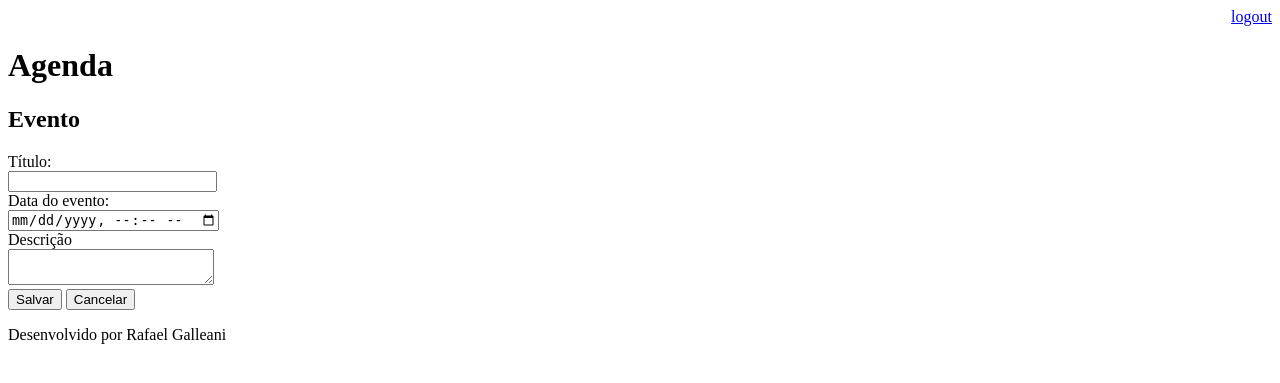
After one commit to alissoncavalcanticma/dev_django, a Django app: page /agenda/evento in a window 1280 px wide. The commit adds this page. Shown: the top 383 px of the page. Run offline with Django 3.2, Linux system fonts and the light colour scheme; a user stored in the database is signed in.

Commit message:
Insert de eventos

```diff
--- a/agenda/agenda/urls.py
+++ b/agenda/agenda/urls.py
@@ -19,10 +19,13 @@ from core import views
 from django.views.generic import RedirectView
 
 urlpatterns = [
+    path('', RedirectView.as_view(url='/agenda/')),
     path('admin/', admin.site.urls),
     path('agenda/', views.lista_eventos),
-    path('', RedirectView.as_view(url='/agenda/')),
+    path('agenda/evento', views.evento),
+    path('agenda/evento/submit', views.submit_evento),
     path('login/', views.login_user),
     path('login/submit', views.submit_login),
-    path('logout/', views.logout_user)
+    path('logout/', views.logout_user),
+
 ]
--- a/agenda/core/views.py
+++ b/agenda/core/views.py
@@ -33,3 +33,22 @@ def lista_eventos(request):
     evento = Evento.objects.filter(usuario=usuario)
     dados = {'eventos':evento}
     return render(request, 'agenda.html', dados)
+
+@login_required(login_url='/login/')
+def evento(request):
+    return render(request, 'evento.html')
+
+@login_required(login_url='/login/')
+def submit_evento(request):
+    if request.POST:
+        titulo = request.POST.get('titulo')
+        data_evento = request.POST.get('data_evento')
+        descricao = request.POST.get('descricao')
+        usuario = request.user
+        Evento.objects.create(titulo=titulo,
+                              data_evento=data_evento,
+                              descricao=descricao,
+                              usuario=usuario)
+
+
+    return redirect('/')
--- a/agenda/templates/agenda.html
+++ b/agenda/templates/agenda.html
@@ -2,7 +2,7 @@
 
 {% block content %}
     <h2>Agendamentos</h2>
-
+    <button type="button" onclick="window.location.href='evento'">Novo evento</button>
     <ul style="font-size: 18px">
         {% for evento in eventos %}
             <li>{{ evento.titulo }} - {{ evento.get_data_evento }}</li>
--- /dev/null
+++ b/agenda/templates/evento.html
@@ -0,0 +1,24 @@
+{% extends "model-page.html" %}
+
+{% block content %}
+
+  <h2>Evento</h2>
+  <form action="evento/submit" method="post"> {% csrf_token %}
+    <labe>Título:</labe>
+      <br>
+      <input type="text" name="titulo" size="23">
+      <br>
+      <label>Data do evento:</label>
+      <br>
+      <input type="datetime-local" name="data_evento">
+      <br>
+      <label>Descrição</label>
+      <br>
+      <textarea name="descricao" cols="23"></textarea>
+      <br>
+        <button type="submit">Salvar</button>
+        <a href="/">
+          <button type="button">Cancelar</button>
+        </a>
+  </form>
+{% endblock %}
```
Also changed, not shown: agenda/db.sqlite3.
